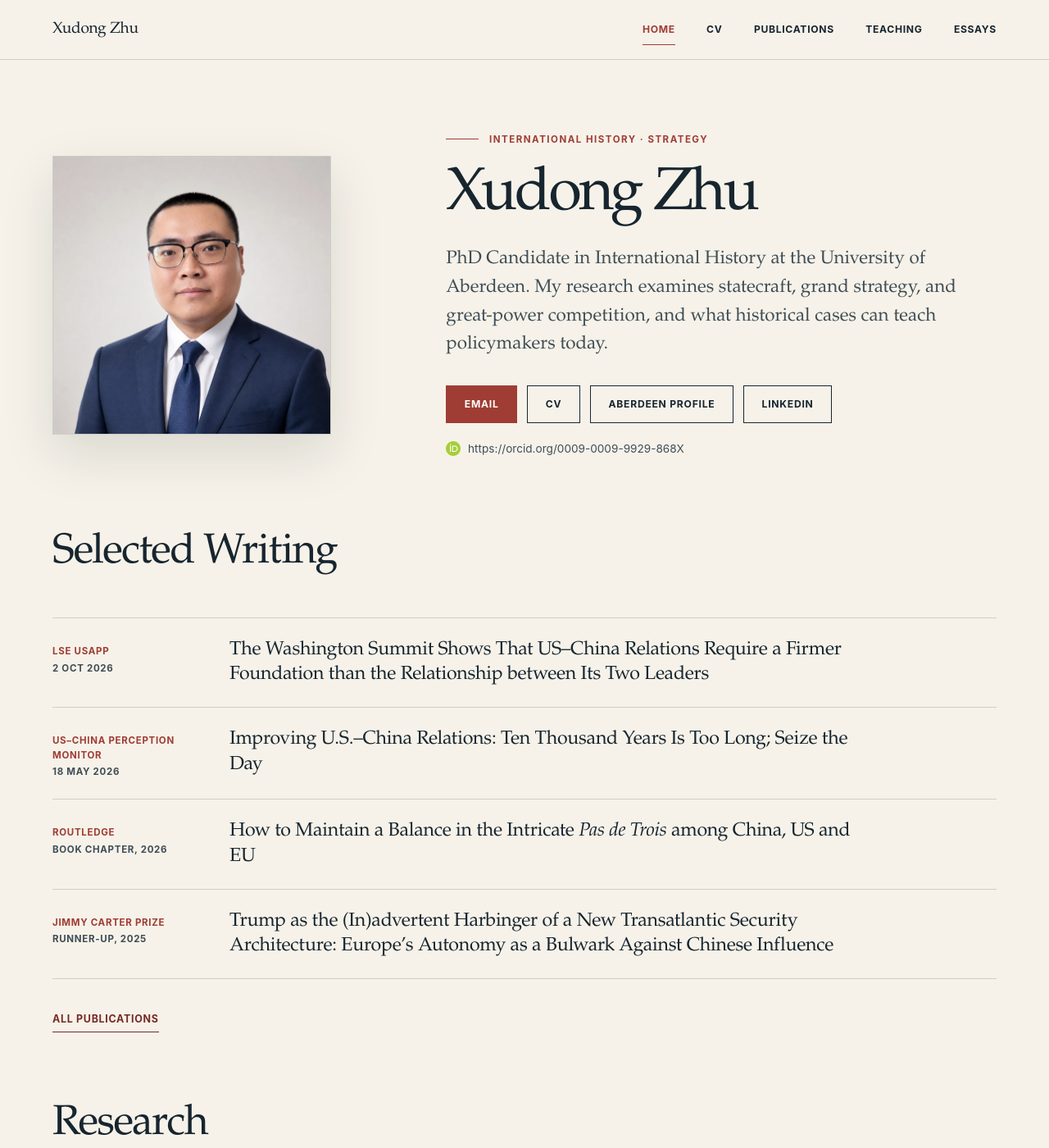
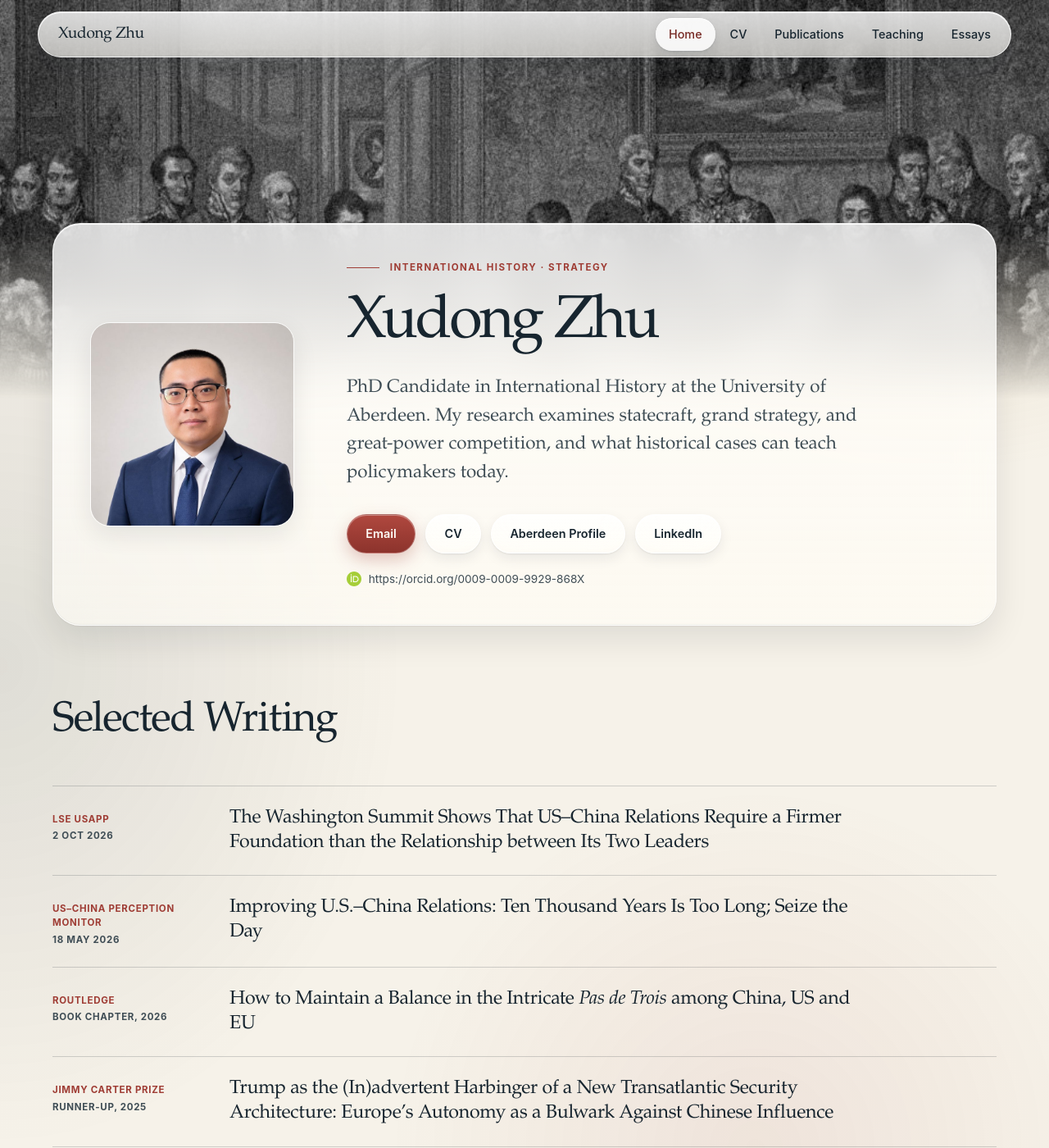
Before and after one commit to xudong-zhu01/xudong-zhu01.github.io, a Jekyll site: the page built from index.html, in a window 1280 px wide and 1400 px high. Shown: the whole window at 82% size. Built offline with Jekyll 4.4.1, drawn with Linux system fonts in a browser that asks for light colours.

Commit message:
Preview: glass treatment for navigation, panels, and the home hero
- Navigation becomes one floating glass capsule; the current page is a
  raised pill instead of an underline
- Home hero is a glass panel set over the Congress of Vienna engraving
- Cards, the facts strip, buttons, and badges become rounded glass
  panels and capsules; reading text, lists, and typography are unchanged
- Dark page headers run up underneath the floating navigation
- Solid fallbacks where blur is unsupported or reduced transparency is
  requested; print styles updated

Co-Authored-By: Claude Fable 5.2 <noreply@anthropic.com>
Claude-Session: https://claude.ai/code/session_01JiahZfriUqu6zn2aTD9vNA

```diff
--- a/index.html
+++ b/index.html
@@ -41,6 +41,10 @@ active_nav: home
 
   <main id="main">
     <section class="apple-section section-light hero-section">
+      <div class="hero-backdrop" aria-hidden="true">
+        <img src="{{ '/assets/congress-of-vienna-band.jpg' | relative_url }}" alt="" width="1200" height="372" decoding="async">
+      </div>
+
       <div class="container hero-profile">
         <img
           src="{{ '/assets/portrait-240.jpg' | relative_url }}"
--- a/style.css
+++ b/style.css
@@ -23,7 +23,25 @@
   --container: 1160px;
   --container-narrow: 860px;
   --container-reading: 760px;
-  --nav-height: 72px;
+  --nav-height: 56px;
+  --nav-top: 14px;
+  --nav-offset: calc(var(--nav-height) + 2 * var(--nav-top));
+  --band-h: clamp(300px, 38vw, 560px);
+  --radius-panel: 26px;
+  --radius-inner: 18px;
+  --glass-fill: linear-gradient(160deg, rgba(255, 255, 255, 0.68), rgba(255, 253, 248, 0.42));
+  --glass-fill-strong: linear-gradient(180deg, rgba(255, 255, 255, 0.8), rgba(255, 253, 248, 0.66));
+  --glass-edge: rgba(255, 255, 255, 0.74);
+  --glass-blur: blur(22px) saturate(165%);
+  --glass-shadow:
+    inset 0 1px 0 rgba(255, 255, 255, 0.9),
+    inset 0 -1px 0 rgba(23, 37, 47, 0.05),
+    0 1px 2px rgba(12, 24, 33, 0.05),
+    0 16px 40px rgba(12, 24, 33, 0.1);
+  --glass-shadow-small:
+    inset 0 1px 0 rgba(255, 255, 255, 0.9),
+    0 1px 2px rgba(12, 24, 33, 0.08),
+    0 6px 16px rgba(12, 24, 33, 0.08);
   --gutter: max(24px, 5vw, calc((100vw - var(--container)) / 2));
   --shadow: 0 24px 60px rgba(12, 24, 33, 0.12);
   --shadow-small: 0 10px 30px rgba(12, 24, 33, 0.09);
@@ -45,15 +63,26 @@ html {
 
 body {
   margin: 0;
-  padding: var(--nav-height) 0 0;
+  padding: var(--nav-offset) 0 0;
   overflow-x: hidden;
-  background: var(--paper);
   color: var(--ink);
   font-family: var(--sans);
   font-size: 16px;
   line-height: 1.65;
   -webkit-font-smoothing: antialiased;
   text-rendering: optimizeLegibility;
+}
+
+body::before {
+  position: fixed;
+  inset: 0;
+  z-index: -1;
+  background:
+    radial-gradient(60vw 50vh at 90% 6%, rgba(182, 150, 93, 0.2), transparent 70%),
+    radial-gradient(55vw 60vh at 0% 58%, rgba(23, 37, 47, 0.1), transparent 70%),
+    radial-gradient(50vw 45vh at 72% 100%, rgba(159, 61, 53, 0.08), transparent 70%);
+  content: "";
+  pointer-events: none;
 }
 
 ::selection {
@@ -178,17 +207,21 @@ p {
 
 .apple-nav {
   position: fixed;
-  inset: 0 0 auto;
+  top: var(--nav-top);
+  right: calc(var(--gutter) - 18px);
+  left: calc(var(--gutter) - 18px);
   z-index: 9999;
-  min-height: var(--nav-height);
+  height: var(--nav-height);
   display: flex;
   align-items: center;
   justify-content: space-between;
-  padding: 0 var(--gutter);
-  border-bottom: 1px solid var(--line);
-  background: rgba(246, 242, 233, 0.94);
-  backdrop-filter: blur(18px);
-  -webkit-backdrop-filter: blur(18px);
+  padding: 0 8px 0 24px;
+  border: 1px solid var(--glass-edge);
+  border-radius: 999px;
+  background: var(--glass-fill-strong);
+  -webkit-backdrop-filter: var(--glass-blur);
+  backdrop-filter: var(--glass-blur);
+  box-shadow: var(--glass-shadow);
 }
 
 .nav-brand {
@@ -208,51 +241,39 @@ p {
   display: flex;
   align-items: center;
   justify-content: flex-end;
-  gap: clamp(1.25rem, 3vw, 2.4rem);
+  gap: 2px;
   list-style: none;
   margin: 0 0 0 auto;
   padding: 0;
 }
 
 .nav-links a {
-  position: relative;
   display: inline-flex;
   align-items: center;
-  min-height: var(--nav-height);
+  height: 40px;
+  padding: 0 16px;
+  border-radius: 999px;
   color: var(--ink);
-  font-size: 0.76rem;
-  font-weight: 650;
-  letter-spacing: 0.055em;
+  font-size: 0.9rem;
+  font-weight: 550;
   text-decoration: none;
-  text-transform: uppercase;
-  transition: color 160ms ease;
-}
-
-.nav-links a::after {
-  position: absolute;
-  right: 0;
-  bottom: 17px;
-  left: 0;
-  height: 1px;
-  transform: scaleX(0);
-  transform-origin: right;
-  background: currentColor;
-  content: "";
-  transition: transform 180ms ease;
+  white-space: nowrap;
+  transition:
+    background-color 160ms ease,
+    color 160ms ease;
 }
 
 .nav-links a:hover {
-  color: var(--accent);
-}
-
-.nav-links a:hover::after,
-.nav-links a[aria-current="page"]::after {
-  transform: scaleX(1);
-  transform-origin: left;
+  background: rgba(23, 37, 47, 0.07);
 }
 
 .nav-links a[aria-current="page"] {
-  color: var(--accent);
+  background: rgba(255, 255, 255, 0.86);
+  color: var(--accent-dark);
+  box-shadow:
+    inset 0 1px 0 #fff,
+    0 1px 2px rgba(12, 24, 33, 0.1),
+    0 4px 12px rgba(12, 24, 33, 0.08);
 }
 
 /* Layout
@@ -271,7 +292,6 @@ p {
 }
 
 .section-light {
-  background: var(--paper);
   color: var(--ink);
 }
 
@@ -300,6 +320,8 @@ p {
 .grid-3 {
   grid-template-columns: repeat(3, minmax(0, 1fr));
   gap: 0;
+  overflow: hidden;
+  border-radius: var(--radius-panel);
 }
 
 .clean-list {
@@ -329,7 +351,8 @@ p {
   min-height: 0;
   display: flex;
   align-items: center;
-  padding-top: clamp(4rem, 8vw, 6.5rem);
+  margin-top: calc(-1 * var(--nav-offset));
+  padding-top: calc(var(--nav-offset) + clamp(3rem, 7vw, 5rem));
   padding-bottom: clamp(3rem, 6vw, 4.5rem);
 }
 
@@ -356,57 +379,82 @@ p {
 
 .card {
   position: relative;
-  padding: clamp(1.7rem, 3.4vw, 3rem);
+  padding: clamp(1.7rem, 3.4vw, 2.6rem);
+  border-radius: var(--radius-panel);
 }
 
-.card-light {
-  border-top: 2px solid var(--ink);
-  background: rgba(255, 253, 248, 0.56);
+.card-light,
+.grid-3,
+.hero-profile {
+  border: 1px solid var(--glass-edge);
+  background: var(--glass-fill);
+  -webkit-backdrop-filter: var(--glass-blur);
+  backdrop-filter: var(--glass-blur);
+  box-shadow: var(--glass-shadow);
 }
 
 .card-dark {
-  border: 1px solid var(--line-dark);
-  background: rgba(255, 253, 248, 0.04);
+  border: 1px solid rgba(255, 255, 255, 0.16);
+  background: linear-gradient(160deg, rgba(255, 255, 255, 0.1), rgba(255, 255, 255, 0.03));
+  -webkit-backdrop-filter: blur(22px);
+  backdrop-filter: blur(22px);
+  box-shadow:
+    inset 0 1px 0 rgba(255, 255, 255, 0.18),
+    0 20px 50px rgba(0, 0, 0, 0.25);
 }
 
 .btn-primary {
   display: inline-flex;
-  min-height: 46px;
+  min-height: 44px;
   align-items: center;
   justify-content: center;
   gap: 0.55rem;
-  padding: 0.75rem 1.35rem;
-  border: 1px solid var(--ink);
-  background: var(--ink);
-  color: var(--white);
-  font-size: 0.76rem;
-  font-weight: 700;
-  letter-spacing: 0.06em;
+  padding: 0.7rem 1.4rem;
+  border: 1px solid var(--glass-edge);
+  border-radius: 999px;
+  background: var(--glass-fill-strong);
+  -webkit-backdrop-filter: var(--glass-blur);
+  backdrop-filter: var(--glass-blur);
+  box-shadow: var(--glass-shadow-small);
+  color: var(--ink);
+  font-size: 0.9rem;
+  font-weight: 600;
   text-decoration: none;
-  text-transform: uppercase;
+  white-space: nowrap;
   transition:
     background-color 160ms ease,
-    border-color 160ms ease,
-    color 160ms ease,
+    box-shadow 160ms ease,
     transform 160ms ease;
 }
 
 .btn-primary:hover {
-  border-color: var(--accent);
-  background: var(--accent);
+  background: rgba(255, 255, 255, 0.95);
+  transform: translateY(-1px);
+}
+
+.hero-actions .btn-primary:first-child {
+  border-color: rgba(255, 255, 255, 0.28);
+  background: linear-gradient(180deg, #b0483f, #8c332c);
+  box-shadow:
+    inset 0 1px 0 rgba(255, 255, 255, 0.35),
+    0 8px 20px rgba(159, 61, 53, 0.28);
+  color: var(--white);
+}
+
+.hero-actions .btn-primary:first-child:hover {
+  background: linear-gradient(180deg, #bb5046, #96382f);
 }
 
 .section-dark .btn-primary,
 .page-hero .btn-primary {
-  border-color: var(--paper);
-  background: var(--paper);
+  border-color: rgba(255, 255, 255, 0.5);
+  background: linear-gradient(180deg, rgba(255, 255, 255, 0.96), rgba(246, 242, 233, 0.86));
   color: var(--ink-deep);
 }
 
 .section-dark .btn-primary:hover,
 .page-hero .btn-primary:hover {
-  border-color: var(--gold);
-  background: var(--gold);
+  background: #fff;
 }
 
 .link-inline,
@@ -441,8 +489,9 @@ p {
 
 .badge-apple {
   display: inline-block;
-  padding: 0.34rem 0.55rem;
+  padding: 0.36rem 0.7rem;
   border: 1px solid currentColor;
+  border-radius: 999px;
   font-size: 0.65rem;
   font-weight: 750;
   letter-spacing: 0.09em;
@@ -466,7 +515,8 @@ p {
 .photo-container {
   position: relative;
   overflow: hidden;
-  border: 1px solid var(--line);
+  border: 1px solid var(--glass-edge);
+  border-radius: var(--radius-panel);
   background: var(--paper-deep);
   box-shadow: var(--shadow);
 }
@@ -597,12 +647,39 @@ p {
 /* Homepage
    ========================================================================== */
 
+.hero-section {
+  margin-top: calc(-1 * var(--nav-offset));
+  padding-top: calc(var(--band-h) * 0.56);
+}
+
+.hero-backdrop {
+  position: absolute;
+  inset: 0 0 auto;
+  height: var(--band-h);
+  overflow: hidden;
+  background: var(--ink-deep);
+  -webkit-mask-image: linear-gradient(#000 58%, transparent);
+  mask-image: linear-gradient(#000 58%, transparent);
+}
+
+.hero-backdrop img {
+  display: block;
+  width: 100%;
+  height: 100%;
+  object-fit: cover;
+  object-position: center 30%;
+  filter: contrast(1.04) brightness(0.9);
+}
+
 .hero-profile {
   display: grid;
-  grid-template-columns: minmax(240px, 0.72fr) minmax(420px, 1.28fr);
+  grid-template-columns: minmax(200px, 0.5fr) minmax(420px, 1.5fr);
   grid-template-rows: repeat(5, auto);
   align-items: end;
-  column-gap: clamp(3rem, 8vw, 8.5rem);
+  column-gap: clamp(2rem, 5vw, 4.5rem);
+  padding: clamp(1.5rem, 3.5vw, 3rem);
+  border-radius: 34px;
+  background: var(--glass-fill-strong);
   text-align: left;
 }
 
@@ -611,13 +688,13 @@ p {
   grid-row: 1 / span 5;
   align-self: center;
   width: 100%;
-  max-width: 340px;
+  max-width: 300px;
   height: auto;
   margin: 0;
-  border: 1px solid var(--line);
+  border: 1px solid var(--glass-edge);
+  border-radius: 24px;
   object-fit: cover;
-  filter: saturate(0.84) contrast(1.03);
-  box-shadow: var(--shadow);
+  box-shadow: var(--shadow-small);
 }
 
 .hero-kicker {
@@ -659,30 +736,20 @@ p {
   justify-content: flex-start;
 }
 
-.hero-actions .btn-primary:first-child {
-  border-color: var(--accent);
-  background: var(--accent);
-}
-
-.hero-actions .btn-primary:not(:first-child) {
-  background: transparent;
-  color: var(--ink);
-}
-
-.hero-actions .btn-primary:not(:first-child):hover {
-  color: var(--white);
-}
-
 .grid-3 .card {
   min-height: auto;
   padding: clamp(1.75rem, 3vw, 2.5rem);
-  border-top: 1px solid var(--line);
+  border: 0;
   border-right: 1px solid var(--line);
-  background: transparent;
+  border-radius: 0;
+  background: none;
+  -webkit-backdrop-filter: none;
+  backdrop-filter: none;
+  box-shadow: none;
 }
 
-.grid-3 .card:first-child {
-  border-left: 1px solid var(--line);
+.grid-3 .card:last-child {
+  border-right: 0;
 }
 
 .research-lead {
@@ -880,22 +947,11 @@ p {
 
 .course-card {
   max-width: var(--container-narrow);
-  margin: 0 auto 2rem;
-  padding-left: clamp(2rem, 5vw, 4.5rem);
+  margin: 0 auto 1.25rem;
 }
 
 .course-card:last-child {
   margin-bottom: 0;
-}
-
-.course-card.card-light::after {
-  position: absolute;
-  top: 0;
-  bottom: 0;
-  left: 0;
-  width: 3px;
-  background: var(--accent);
-  content: "";
 }
 
 .course-title {
@@ -971,7 +1027,8 @@ p {
   max-width: 1060px;
   margin: 0 auto;
   overflow: hidden;
-  border: 1px solid var(--line);
+  border: 1px solid var(--glass-edge);
+  border-radius: var(--radius-panel);
   background: var(--white);
   box-shadow: var(--shadow);
 }
@@ -988,8 +1045,9 @@ p {
   display: none;
   margin-bottom: 1.5rem;
   padding: 1rem 1.2rem;
-  border-left: 3px solid var(--accent);
-  background: rgba(159, 61, 53, 0.07);
+  border: 1px solid var(--glass-edge);
+  border-radius: var(--radius-inner);
+  background: var(--glass-fill);
   color: var(--ink-soft);
   font-size: 0.8rem;
 }
@@ -1022,7 +1080,8 @@ p {
 .article-header {
   position: relative;
   overflow: hidden;
-  padding: clamp(4rem, 8vw, 6.5rem) max(24px, 5vw) clamp(3rem, 6vw, 4.5rem);
+  margin-top: calc(-1 * var(--nav-offset));
+  padding: calc(var(--nav-offset) + clamp(3rem, 7vw, 5rem)) max(24px, 5vw) clamp(3rem, 6vw, 4.5rem);
   background: var(--ink-deep);
   color: var(--white);
 }
@@ -1053,7 +1112,6 @@ p {
   max-width: var(--container-reading);
   margin: 0 auto;
   padding: clamp(4rem, 9vw, 8rem) 24px clamp(6rem, 12vw, 10rem);
-  background: var(--paper);
   color: var(--ink);
 }
 
@@ -1098,8 +1156,10 @@ p {
 .article-body blockquote {
   margin: 2.3em 0;
   padding: 1.4em 1.6em;
-  border-left: 3px solid var(--accent);
-  background: var(--paper-deep);
+  border: 1px solid var(--glass-edge);
+  border-radius: var(--radius-inner);
+  background: var(--glass-fill);
+  box-shadow: var(--glass-shadow-small);
   color: var(--ink-soft);
   font-style: italic;
 }
@@ -1204,12 +1264,16 @@ p {
 
 @media (max-width: 900px) {
   :root {
-    --nav-height: 64px;
+    --nav-height: 52px;
+    --nav-top: 10px;
   }
 
   .apple-nav {
+    right: 12px;
+    left: 12px;
     justify-content: flex-start;
-    padding: 0;
+    padding: 0 6px;
+    overflow: hidden;
   }
 
   .nav-brand {
@@ -1219,10 +1283,8 @@ p {
   .nav-links {
     width: 100%;
     margin-left: 0;
-    padding: 0 18px;
     overflow-x: auto;
-    justify-content: flex-start;
-    gap: 1.45rem;
+    justify-content: space-between;
     scrollbar-width: none;
   }
 
@@ -1231,17 +1293,13 @@ p {
   }
 
   .nav-links a {
-    min-height: var(--nav-height);
-    white-space: nowrap;
-  }
-
-  .nav-links a::after {
-    bottom: 13px;
+    height: 38px;
+    padding: 0 12px;
   }
 
   .hero-profile {
-    grid-template-columns: minmax(180px, 0.55fr) minmax(360px, 1.45fr);
-    column-gap: 2.5rem;
+    grid-template-columns: minmax(170px, 0.5fr) minmax(340px, 1.5fr);
+    column-gap: 2rem;
   }
 
   .grid-3 {
@@ -1249,16 +1307,13 @@ p {
   }
 
   .grid-3 .card {
-    min-height: auto;
-    border-right: 1px solid var(--line);
-    border-bottom: 0;
-    border-left: 1px solid var(--line);
+    border-right: 0;
+    border-bottom: 1px solid var(--line);
   }
 
   .grid-3 .card:last-child {
-    border-bottom: 1px solid var(--line);
+    border-bottom: 0;
   }
-
 }
 
 @media (max-width: 720px) {
@@ -1284,11 +1339,16 @@ p {
     display: grid;
   }
 
+  .hero-profile {
+    border-radius: 26px;
+  }
+
   .hero-portrait {
     grid-column: 1;
     grid-row: 1;
-    width: 200px;
-    margin-bottom: 2rem;
+    width: 160px;
+    margin-bottom: 1.5rem;
+    border-radius: 20px;
   }
 
   .hero-kicker,
@@ -1319,8 +1379,14 @@ p {
     grid-row: 6;
   }
 
-  .hero-actions .btn-primary {
-    flex: 1 1 140px;
+  .hero-kicker {
+    gap: 0.6rem;
+    font-size: 0.66rem;
+    letter-spacing: 0.08em;
+  }
+
+  .hero-kicker::before {
+    width: 1.5rem;
   }
 
   .page-hero {
@@ -1351,16 +1417,9 @@ p {
 }
 
 @media (max-width: 440px) {
-  .nav-links {
-    gap: 1.1rem;
-  }
-
   .nav-links a {
-    font-size: 0.69rem;
-  }
-
-  .hero-actions .btn-primary {
-    flex: 1 1 calc(50% - 0.75rem);
+    padding: 0 9px;
+    font-size: 0.84rem;
   }
 
   .footer-inner {
@@ -1375,6 +1434,42 @@ p {
 
   .article-body {
     line-height: 1.72;
+  }
+}
+
+@supports not ((backdrop-filter: blur(1px)) or (-webkit-backdrop-filter: blur(1px))) {
+  .apple-nav,
+  .card-light,
+  .grid-3,
+  .hero-profile,
+  .btn-primary,
+  .mobile-notice,
+  .article-body blockquote {
+    background: rgba(255, 253, 248, 0.95);
+  }
+
+  .card-dark {
+    background: #16242e;
+  }
+}
+
+@media (prefers-reduced-transparency: reduce) {
+  .apple-nav,
+  .card-light,
+  .grid-3,
+  .hero-profile,
+  .btn-primary,
+  .mobile-notice,
+  .article-body blockquote {
+    background: var(--white);
+    -webkit-backdrop-filter: none;
+    backdrop-filter: none;
+  }
+
+  .card-dark {
+    background: #16242e;
+    -webkit-backdrop-filter: none;
+    backdrop-filter: none;
   }
 }
 
@@ -1406,6 +1501,17 @@ p {
     color: #000;
   }
 
+  body::before,
+  .hero-backdrop {
+    display: none;
+  }
+
+  .hero-section,
+  .page-hero,
+  .article-header {
+    margin-top: 0;
+  }
+
   .article-header {
     padding: 2rem 0;
     background: #fff;
```
Also changed, not shown: assets/congress-of-vienna-band.jpg (added).
